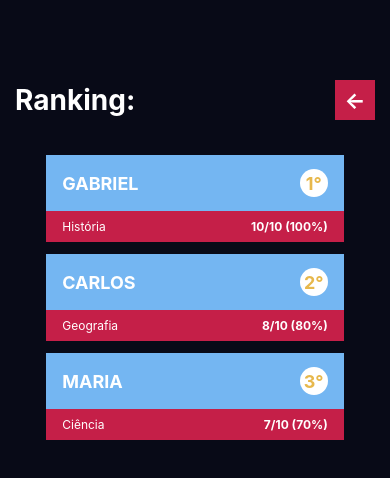
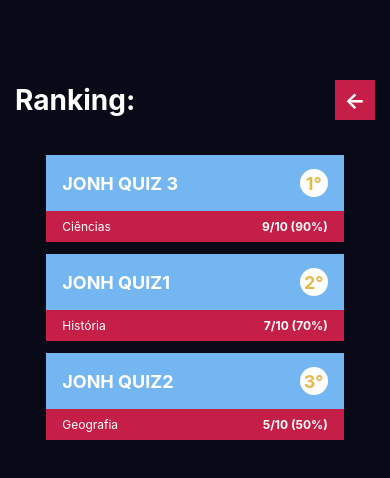
Before and after one commit to EnzoBCCosta/Serratec_GP2_React_P4, a React Native app: screen / in a window 390 px wide. Shown: the top 478 px of the page. Built offline with nearby package versions, Linux system fonts and the light colour scheme.

Commit message:
adicionei a funcao de armazenamento e ja testei tudo certo depois vou tentar adicionar  contexto

```diff
--- a/src/pages/Ranking/index.tsx
+++ b/src/pages/Ranking/index.tsx
@@ -1,8 +1,63 @@
 import { View, Text, StyleSheet, ScrollView } from "react-native";
+import { useEffect, useState } from "react";
 import RankingCard from "../../components/RankingCard";
-import { rankingMock } from "../../data/rankingMock";
+import { getRanking, addPlayer } from "../../services/rankingStorage";
+import { RankingPlayer } from "../../@types/ranking";
 
 export default function Ranking() {
+  const [ranking, setRanking] = useState<RankingPlayer[]>([]);
+  const [loading, setLoading] = useState(true);
+
+  useEffect(() => {
+    async function loadData() {
+      try {
+        await addPlayer({
+  nome: "jonh quiz1",
+  categoria: "História",
+  acertos: 7,
+  totalPerguntas: 10,
+});
+
+await addPlayer({
+  nome: "Jonh quiz2",
+  categoria: "Geografia",
+  acertos: 5,
+  totalPerguntas: 10,
+});
+
+await addPlayer({
+  nome: "jonh quiz 3",
+  categoria: "Ciências",
+  acertos: 9,
+  totalPerguntas: 10,
+});
+
+        const data = await getRanking();
+
+        const ordered = data
+       .sort((a, b) => {
+       if (b.acertos !== a.acertos) {
+       return b.acertos - a.acertos;
+       }
+
+       return b.totalPerguntas - a.totalPerguntas;
+       })
+       .map((player, index) => ({
+       ...player,
+       posicao: index + 1,
+       }));
+
+        setRanking(ordered);
+      } catch (error) {
+        console.error("Erro ao carregar ranking:", error);
+      } finally {
+        setLoading(false);
+      }
+    }
+
+    loadData();
+  }, []);
+
   return (
     <ScrollView contentContainerStyle={styles.container}>
       <View style={styles.header}>
@@ -14,9 +69,16 @@ export default function Ranking() {
       </View>
 
       <View style={styles.rankingContainer}>
-        {rankingMock.map((player) => (
+        {!loading && ranking.length === 0 && (
+          <Text style={styles.emptyText}>
+            Nenhum jogador no ranking ainda
+          </Text>
+        )}
+
+        {!loading &&
+          ranking.map((player) => (
             <RankingCard
-            key={player.posicao}
+              key={`${player.nome}-${player.categoria}`}
               nome={player.nome}
               categoria={player.categoria}
               acertos={player.acertos}
@@ -39,11 +101,9 @@ const styles = StyleSheet.create({
 
   header: {
     marginHorizontal: 15,
-
     flexDirection: "row",
     justifyContent: "space-between",
     alignItems: "center",
-
     marginBottom: 35,
   },
 
@@ -56,9 +116,7 @@ const styles = StyleSheet.create({
   backButtonContainer: {
     width: 40,
     height: 40,
-
     backgroundColor: "#C51F48",
-
     justifyContent: "center",
     alignItems: "center",
   },
@@ -72,4 +130,11 @@ const styles = StyleSheet.create({
   rankingContainer: {
     paddingHorizontal: 20,
   },
+
+  emptyText: {
+    color: "white",
+    textAlign: "center",
+    marginTop: 20,
+    fontSize: 16,
+  },
 });
--- /dev/null
+++ b/src/services/rankingStorage.ts
@@ -0,0 +1,31 @@
+import AsyncStorage from "@react-native-async-storage/async-storage";
+import { RankingPlayer } from "../@types/ranking";
+
+const STORAGE_KEY = "@quizgame_ranking";
+
+export async function getRanking(): Promise<RankingPlayer[]> {
+  const stored = await AsyncStorage.getItem(STORAGE_KEY);
+
+  if (!stored) {
+    return [];
+  }
+
+  return JSON.parse(stored);
+}
+
+export async function addPlayer(
+  player: Omit<RankingPlayer, "posicao">
+): Promise<void> {
+  const currentRanking = await getRanking();
+
+  const updatedRanking = [...currentRanking, player];
+
+  await AsyncStorage.setItem(
+    STORAGE_KEY,
+    JSON.stringify(updatedRanking)
+  );
+}
+
+export async function clearRanking(): Promise<void> {
+  await AsyncStorage.removeItem(STORAGE_KEY);
+}
```
Also changed, not shown: src/services/.txt (deleted). Lines whose indentation alone changed are shown as unchanged.
